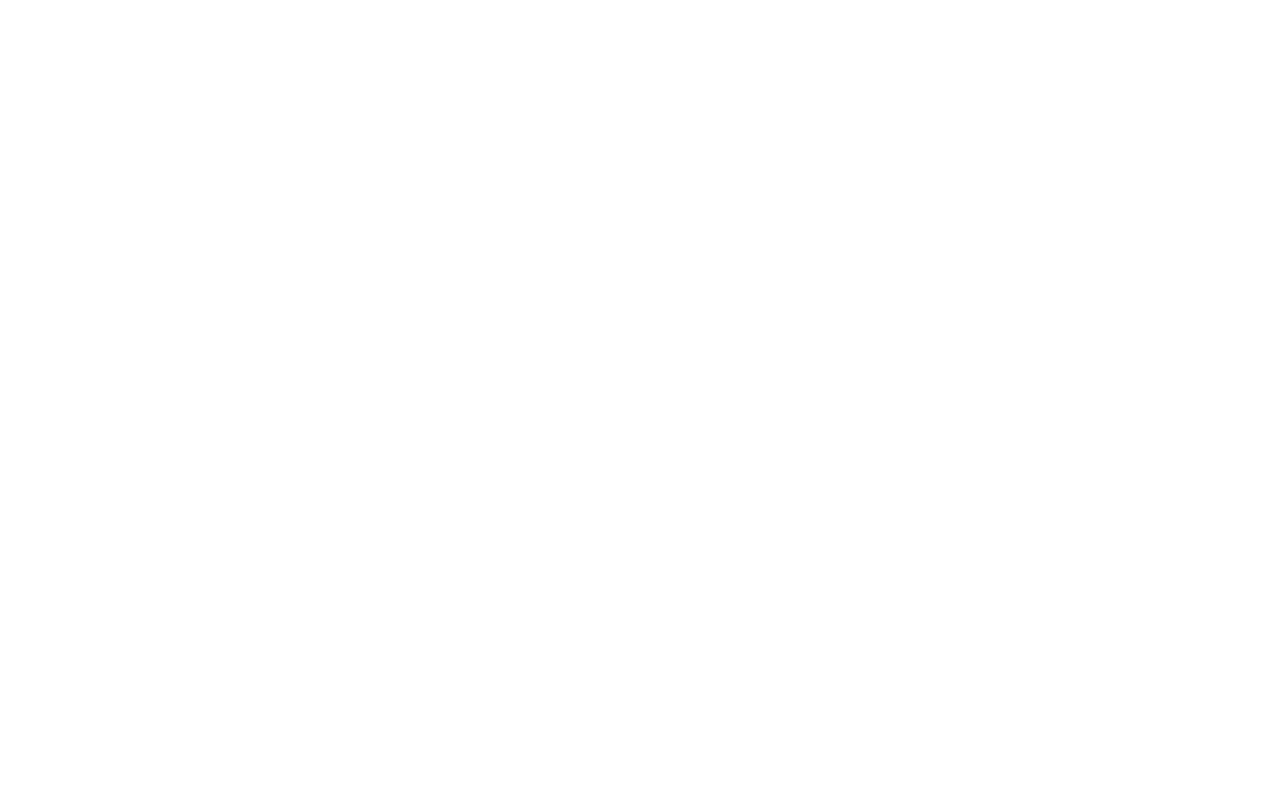
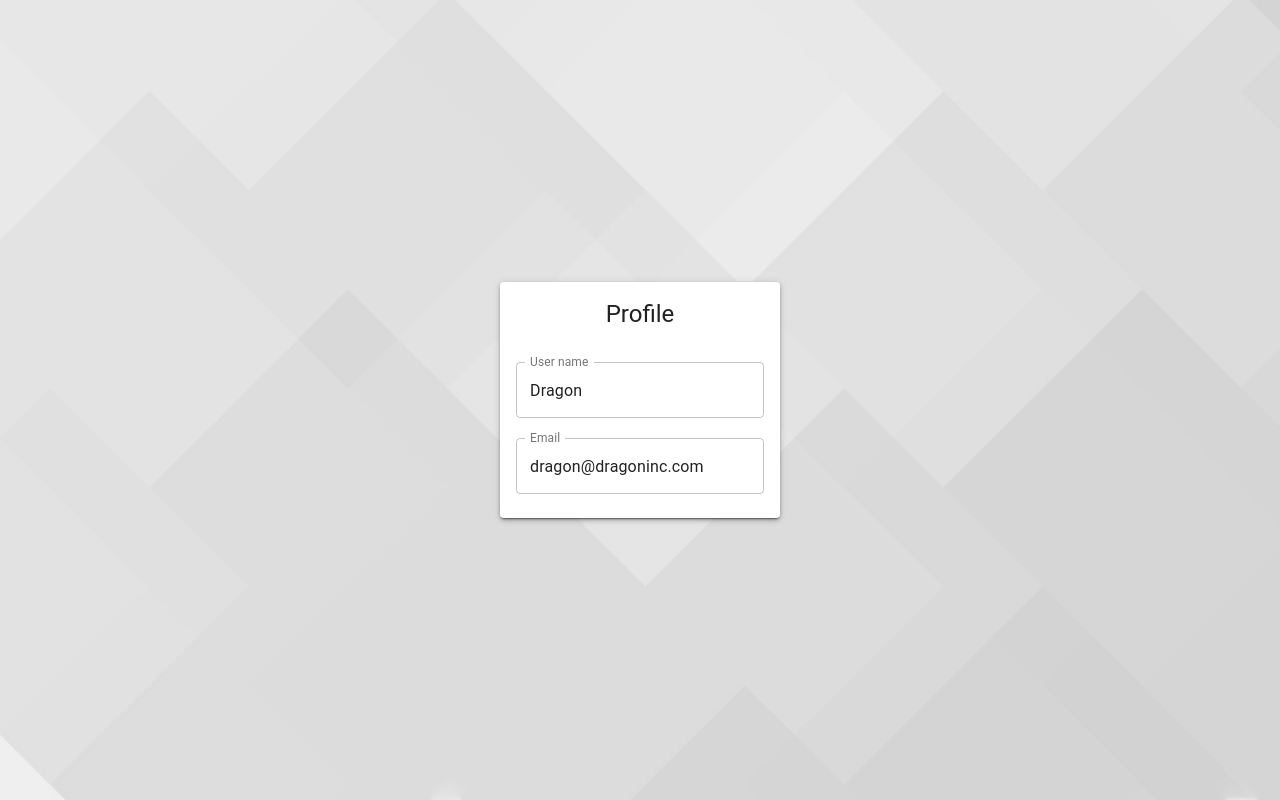
Before and after one commit to Arun-Josh/Simple_login_from_in_react, a React (Create React App) app: page /home in a window 1280 px wide. Built offline with nearby package versions, Linux system fonts and the light colour scheme; no server answers.

Commit message:
dummy username and pass added

```diff
--- a/src/App.js
+++ b/src/App.js
@@ -9,6 +9,7 @@ import Login from './components/login/Login';
 import Register from './components/register/Register';
 import background from './imgs/4.jpg';
 import { makeStyles } from '@material-ui/core';
+import Home from './components/home/Home';
 
 const useStyles = makeStyles({
   background: {
@@ -27,6 +28,7 @@ function App() {
         <Switch>
           <Route path="/" exact component={Login} />
           <Route path="/register" exact component={Register} />
+          <Route path="/home" exact component={Home} />
         </Switch>
       </Router>
     </div>
--- a/src/components/home/Home.js
+++ b/src/components/home/Home.js
@@ -0,0 +1,65 @@
+import React, { useState, useEffect } from 'react';
+import Card from '@material-ui/core/Card';
+import CardContent from '@material-ui/core/CardContent';
+import { Grid, Paper, CardHeader, TextField } from "@material-ui/core";
+import { makeStyles } from '@material-ui/core/styles';
+import Axios from 'axios';
+
+const useStyles = makeStyles({
+    root: {
+
+    },
+    title: {
+        fontSize: 14,
+        textAlign: "center"
+    }
+});
+
+export default function Home() {
+
+    const classes = useStyles();
+
+    const [state, setState] = useState({
+        userName: "Dragon",
+        email: "dragon@dragoninc.com"
+    });
+
+    useEffect(()=>{
+        Axios.get('/profile/')
+            .then(res =>{
+
+            })
+            .catch(err=> console.log(err))
+    },[])
+
+    return (
+        <>
+            <Grid container
+                spacing={0}
+                direction="column"
+                alignItems="center"
+                justify="center"
+                style={{ minHeight: '100vh' }}>
+                <Grid item xs={12}>
+                    <Paper elevation={3} >
+                        <Card className={classes.root}>
+                            <CardHeader
+                                className={classes.title}
+                                title="Profile"
+                            />
+                            <CardContent>
+                                <form className={classes.root} noValidate autoComplete="off">
+                                    <TextField fullWidth={true} label="User name" value={state.userName} variant="outlined" />
+                                    <br />
+                                    <br />
+                                    <TextField fullWidth={true} label="Email" value={state.email} variant="outlined" />
+                                    <br />
+                                </form>
+                            </CardContent>
+                        </Card>
+                    </Paper>
+                </Grid>
+            </Grid>
+        </>
+    );
+}
```
